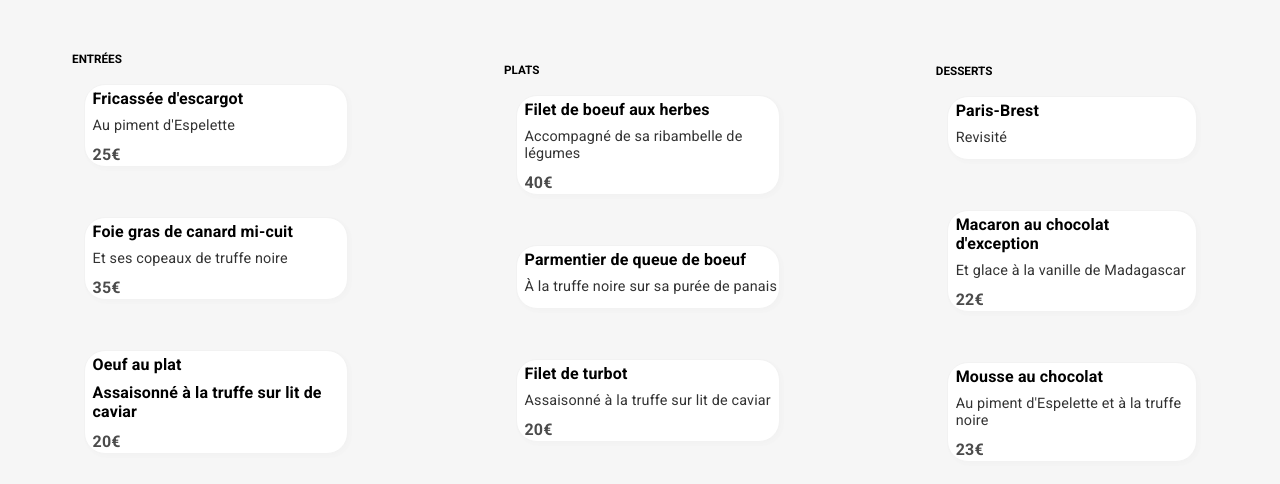
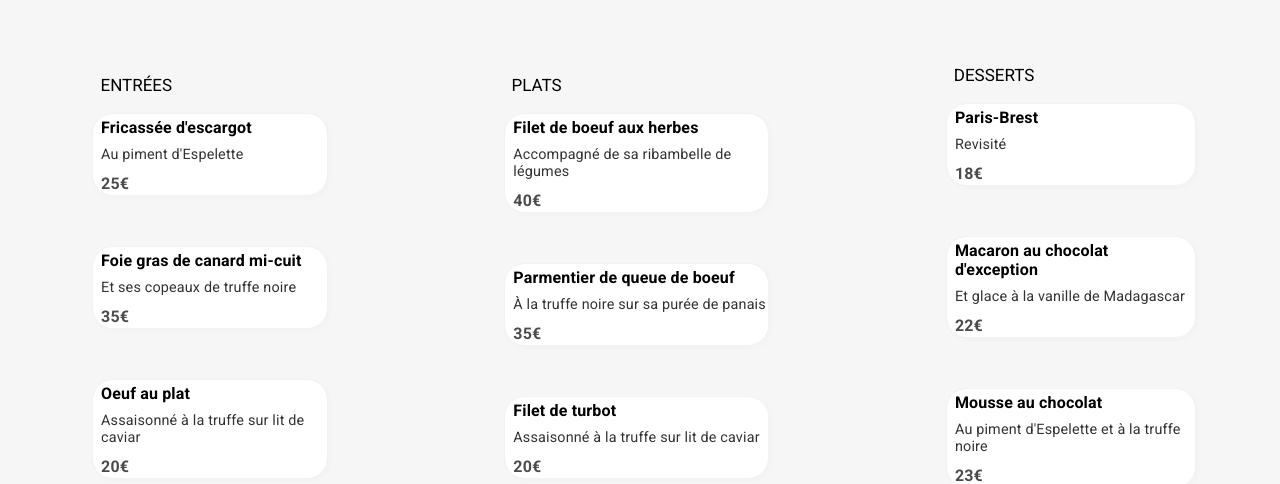
Before and after one commit to anabiasetti/AnaBiasetti_3_10062021, a website: page la-palette.html in a window 1280 px wide. Shown: the part 347-831 px from the top of the page. Drawn offline with Linux system fonts and the light colour scheme; a web font is replaced by a local one.

Commit message:
Refactoring de sous-class de section selections

```diff
--- a/la-palette.html
+++ b/la-palette.html
@@ -32,87 +32,69 @@
           <i class="far fa-heart presentation__heading--iconheart"></i>
         </div>
       </section>
-      <section class="selection">
-        <section class="selection__choix">
-          <h3 class="selection__heading--entry">ENTRÉES</h3>
-          <ul class="selection__options">
-            <li class="selection__options--option">
-              <article class="selection__article">
-                <h4 class="selection__article__heading">Fricassée d'escargot</h4>
-                <p class="selection__article__heading--detail">Au piment d'Espelette</p>
-                <p class="selection__article--prix">25€</p>
-              </article>
+      <section class="selections">
+        <article class="selections__selection">
+          <h3 class="selections__heading">ENTRÉES</h3>
+          <ul class="options">
+            <li class="options__option">
+              <h4 class="options__heading">Fricassée d'escargot</h4>
+              <p class="options__detail">Au piment d'Espelette</p>
+              <p class="options__price">25€</p>
             </li>
-            <li class="selection__options--option">
-              <article class="selection__article">
-                <h4 class="selection__article__heading">Foie gras de canard mi-cuit</h4>
-                <p class="selection__article__heading--detail">Et ses copeaux de truffe noire</p>
-                <p class="selection__article--prix">35€</p>
-              </article>
+            <li class="options__option">
+              <h4 class="options__heading">Foie gras de canard mi-cuit</h4>
+              <p class="options__detail">Et ses copeaux de truffe noire</p>
+              <p class="options__price">35€</p>
             </li>
-            <li class="selection__options--option">
-              <article class="selection__article">
-                <h4 class="article__heading">Oeuf au plat</h4>
-                <p class="article__heading--detail">Assaisonné à la truffe sur lit de caviar</p>
-                <p class="selection__article--prix">20€</p>
-              </article>
+            <li class="options__option">
+              <h4 class="article__heading">Oeuf au plat</h4>
+              <p class="options__detail">Assaisonné à la truffe sur lit de caviar</p>
+              <p class="options__price">20€</p>
             </li>
           </ul>
-        </section>
+        </article>
 
-        <section class="selection__choix">
-          <h3 class="selection__heading--plats">PLATS</h3>
-          <ul class="selection__options">
-            <li class="selection__options--option">
-              <article class="selection__article">
-                <h4 class="selection__article__heading">Filet de boeuf aux herbes</h4>
-                <p class="selection__article__heading--detail">Accompagné de sa ribambelle de légumes</p>
-                <p class="selection__article--prix">40€</p>
-              </article>
+        <article class="selections__selection">
+          <h3 class="selections__heading">PLATS</h3>
+          <ul class="options">
+            <li class="options__option">
+              <h4 class="options__heading">Filet de boeuf aux herbes</h4>
+              <p class="options__detail">Accompagné de sa ribambelle de légumes</p>
+              <p class="options__price">40€</p>
             </li>
-            <li class="selection__options--option">
-              <article class="selection__article">
-                <h4 class="selection__article__heading">Parmentier de queue de boeuf</h4>
-                <p class="selection__article__heading--detail">À la truffe noire sur sa purée de panais</p>
-                <p class="article__prix"></p>
-              </article>
+            <li class="options__option">
+              <h4 class="options__heading">Parmentier de queue de boeuf</h4>
+              <p class="options__detail">À la truffe noire sur sa purée de panais</p>
+              <p class="options__price">35€</p>
             </li>
-            <li class="selection__options--option">
-              <article class="selection__article">
-                <h4 class="selection__article__heading">Filet de turbot</h4>
-                <p class="selection__article__heading--detail">Assaisonné à la truffe sur lit de caviar</p>
-                <p class="selection__article--prix">20€</p>
-              </article>
+            <li class="options__option">
+              <h4 class="options__heading">Filet de turbot</h4>
+              <p class="options__detail">Assaisonné à la truffe sur lit de caviar</p>
+              <p class="options__price">20€</p>
             </li>
           </ul>
-        </section>
+        </article>
 
-        <section class="selection__choix">
-          <h3 class="selection__heading--desserts">DESSERTS</h3>
-          <ul class="selection__options">
-            <li class="selection__options--option">
-              <article class="selection__article">
-                <h4 class="selection__article__heading">Paris-Brest</h4>
-                <p class="selection__article__heading--detail">Revisité</p>
-                <p class="selection__article--prix"></p>
-              </article>
+        <article class="selections__selection">
+          <h3 class="selections__heading">DESSERTS</h3>
+          <ul class="options">
+            <li class="options__option">
+              <h4 class="options__heading">Paris-Brest</h4>
+              <p class="options__detail">Revisité</p>
+              <p class="options__price">18€</p>
             </li>
-            <li class="selection__options--option">
-              <article class="selection__article">
-                <h4 class="seelction__article__heading">Macaron au chocolat d'exception</h4>
-                <p class="selection__article__heading--detail">Et glace à la vanille de Madagascar</p>
-                <p class="selection__article--prix">22€</p>
-              </article>
+            <li class="options__option">
+              <h4 class="seelction__article__heading">Macaron au chocolat d'exception</h4>
+              <p class="options__detail">Et glace à la vanille de Madagascar</p>
+              <p class="options__price">22€</p>
             </li>
-            <li class="selection__options--option">
-              <article class="selection__article">
-                <h4 class="selection__article__heading">Mousse au chocolat</h4>
-                <p class="selection__article__heading--detail">Au piment d'Espelette et à la truffe noire</p>
-                <p class="selection__article--prix">23€</p>
-              </article>
+            <li class="options__option">
+              <h4 class="options__heading">Mousse au chocolat</h4>
+              <p class="options__detail">Au piment d'Espelette et à la truffe noire</p>
+              <p class="options__price">23€</p>
             </li>
           </ul>
-        </section>
+        </article>
       </section>
       <button class="button button__menu">
         <a href="#" class="button__menu--command">Commander</a>
--- a/sass/pages/_menu.scss
+++ b/sass/pages/_menu.scss
@@ -44,7 +44,7 @@ main {
 }
 /*section class="selection"*/
 
-.selection {
+.selections {
   @include desktop {
     display: flex;
   }
@@ -53,11 +53,11 @@ main {
     flex-direction: row;
     justify-content: space-evenly;
   }
-  &__choix {
-    padding: 4.7em 2em 6em;
+  &__selection {
+    padding: 4em 0em 0em 0.9em;
     max-width: 100%;
     @include grandecran {
-      max-widt: 30%;
+      max-width: 30%;
       margin: auto;
     }
   }
@@ -69,16 +69,10 @@ main {
     font-weight: 400;
     padding-top: 1.65em;
     width: 100%;
-    padding-left: 1em;
-    &--desserts {
-      padding-top: 2.7em;
-      @include grandecran {
-        padding-top: 1.7em;
+    padding-left: 1.1em;
   }
 }
-  }
-
-  &__options {
+.options {
   display: flex;
   flex-direction: column;
   justify-content: space-around;
@@ -91,37 +85,37 @@ main {
   @include desktopmenu {
     gap: 5em;
   }
-    &--option {
-      @include options;
-      @include desktopmenu {
-        height: auto;
-        padding: 4px 0 4px 8px;
-      }
-    }
-  }
-}
-
-.selection__article {
+  &__option {
     padding: 8px 14px 12px 10px;
     letter-spacing: 0.01em;
     display: flex;
     flex-direction: column;
     justify-content: space-between;
     gap: 9px;
+    font-size: 1.6em;
+    font-weight: 700;
+    height: 72px;
+    width: 92%;
+    cursor: pointer;
+    border: 1px solid #f2f2f2;
+    border-radius: 21px;
+    box-shadow: 2px 2px 2px 2px rgba(0, 0, 0, 0.01);
+    background-color: white;
     @include desktopmenu {
-    padding: 0;
+      height: auto;
+      padding: 4px 0 4px 8px;
     }
   }
-.selection__article__heading {
+  &__heading {
     font-size: 1em;
     font-weight: 700;
-  &--detail {
+  }
+  &__detail {
     font-size: 0.9em;
     font-weight: 400;
     opacity: 0.8;
   }
-}
-.selection__article--prix {
+  &__price {
     align-self: flex-end;
     font-size: 1em;
     position: relative;
@@ -138,3 +132,4 @@ main {
       align-self: flex-start;
     }
   }
+}
--- a/sass/utils/_mixins.scss
+++ b/sass/utils/_mixins.scss
@@ -65,17 +65,6 @@ $heading: (
   object-position: 0 68%;
 }
 
-@mixin options {
-  font-size: 1.6em;
-  font-weight: 700;
-  height: 72px;
-  width: 92%;
-  cursor: pointer;
-  border: 1px solid #f2f2f2;
-  border-radius: 21px;
-  box-shadow: 2px 2px 2px 2px rgba(0, 0, 0, 0.01);
-  background-color: white;
-}
 @mixin desktopfooter {
   @media all and (min-width: map-get($breakpoints, desktop)) {
     @content;
```
Also changed, not shown: public/css/style.css, 1 other file. Lines whose indentation alone changed are shown as unchanged.
